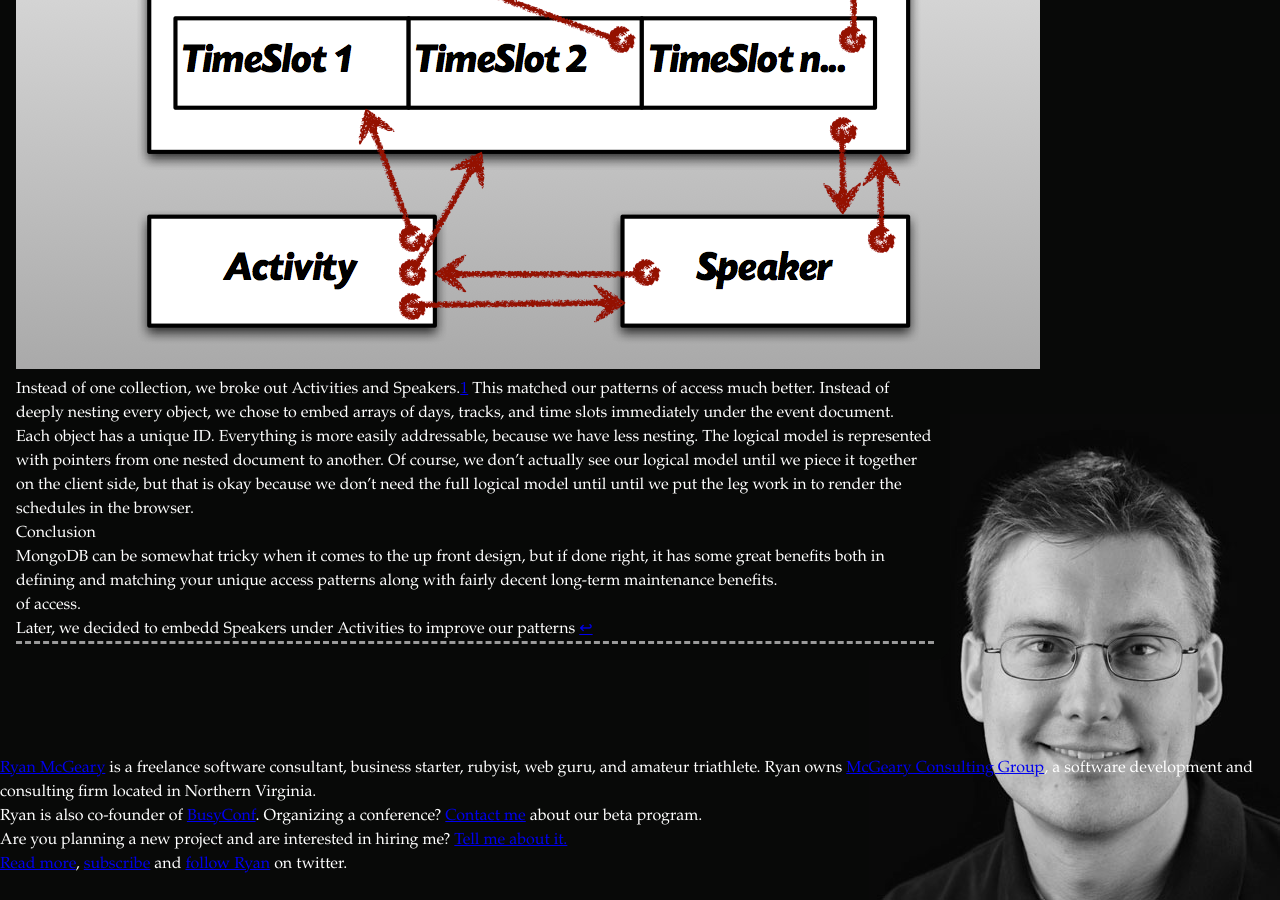
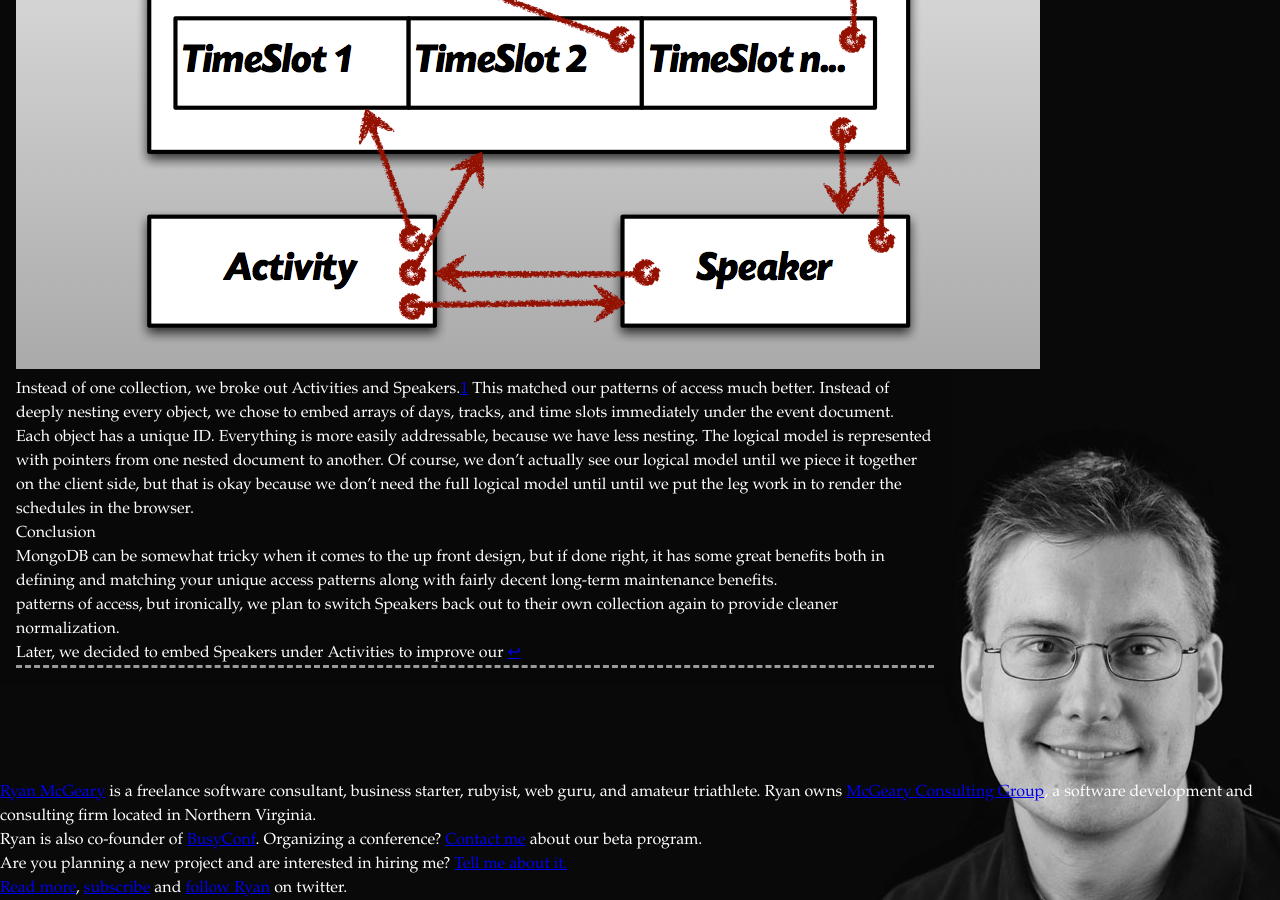
Before and after one commit to rmm5t/ryan.mcgeary.org, a Jekyll site: the page built from _posts/2012-06-05-mongodb-schema-design-at-busyconf.md, in a window 1280 px wide and 900 px high, scrolled down 3967 px. Built offline with Jekyll 4.4.1, drawn with Linux system fonts in a browser that asks for light colours; nearby versions of some CDN libraries; comment, search, counter and statistics services are not loaded.

Commit message:
Updated MongoDB design at BusyConf post

```diff
--- a/_posts/2012-06-05-mongodb-schema-design-at-busyconf.md
+++ b/_posts/2012-06-05-mongodb-schema-design-at-busyconf.md
@@ -123,8 +123,9 @@ MongoDB can be somewhat tricky when it comes to the up front design, but if done
 right, it has some great benefits both in defining and matching your unique
 access patterns along with fairly decent long-term maintenance benefits.
 
-[^1]: Later, we decided to embedd Speakers under Activities to improve our patterns
-of access.
+[^1]: Later, we decided to embed Speakers under Activities to improve our
+patterns of access, but ironically, we plan to switch Speakers back out to their
+own collection again to provide cleaner normalization.
 
 [busyconf]: http://busyconf.com/
 [mongodb]: http://www.mongodb.org/
```
